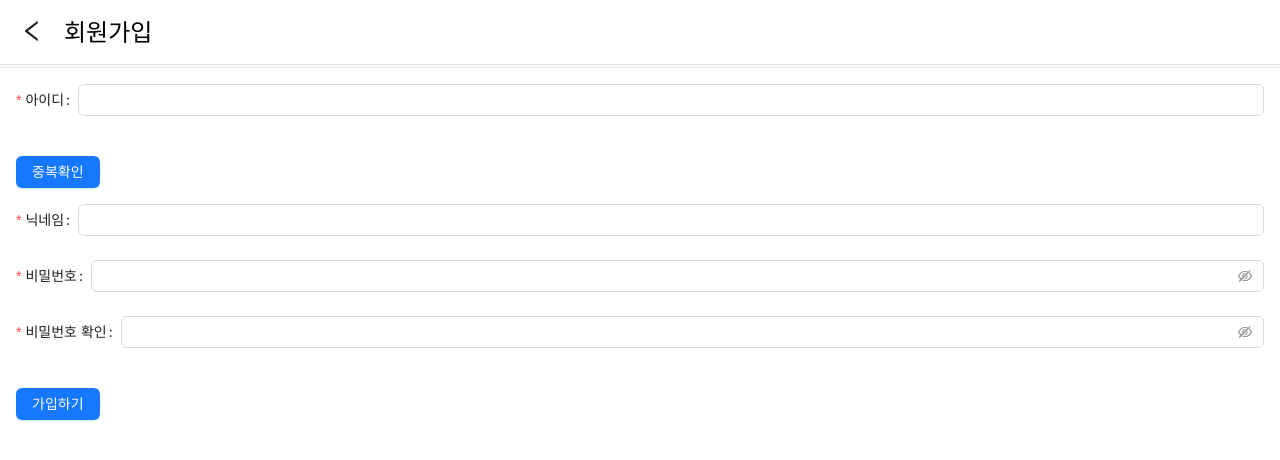
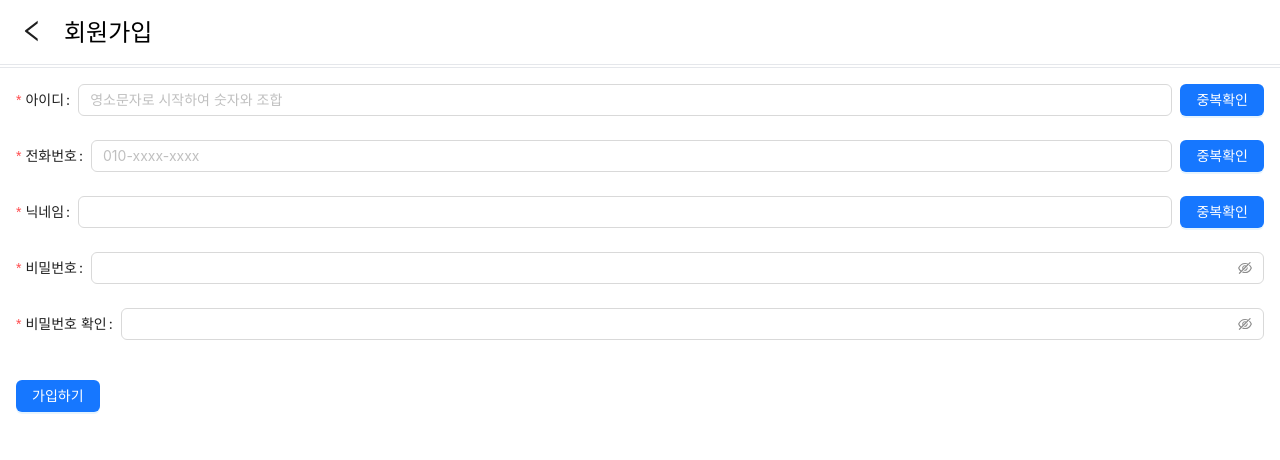
Before and after one commit to Auxilia606/my-service-test, a React (Vite) app in the folder frontend/: page /sign-up in a window 1280 px wide. Shown: the top 460 px of the page. Built offline with nearby package versions, Linux system fonts and the light colour scheme.

Commit message:
Feat : 회원가입 페이지 기능 추가구현 (validation)

```diff
--- /dev/null
+++ b/frontend/src/features/ValidateUserId/feature.tsx
@@ -0,0 +1,90 @@
+import React from "react";
+import { Button, Form, Input } from "antd";
+
+import { SignUpForm } from "@pages/SignUp/types";
+import { useUserCheckIdMutation } from "@shared/api/user/check/id";
+
+export const ValidateUserId: React.FC = () => {
+  const form = Form.useFormInstance();
+
+  const { mutateAsync: mutateUserCheckId } = useUserCheckIdMutation();
+  const idValidation = Form.useWatch(["confirm", "id"], form);
+
+  const onClickIdUniqueCheck = async () => {
+    const { exist } = await mutateUserCheckId({ id: form.getFieldValue("id") });
+
+    if (exist) {
+      form.setFieldValue(["confirm", "id"], "error");
+    } else {
+      form.setFieldValue(["confirm", "id"], "success");
+    }
+    form.validateFields(["id"]);
+  };
+
+  const onChangeId = () => {
+    form.setFieldValue(["confirm", "id"], "");
+  };
+
+  return (
+    <>
+      <Form.Item<SignUpForm> noStyle name={["confirm", "id"]} />
+      <Form.Item<SignUpForm>
+        label="아이디"
+        name="id"
+        // validateStatus={idValidation}
+        hasFeedback
+        rules={[
+          {
+            required: true,
+            message: "아이디를 입력해주세요",
+          },
+          ({ getFieldValue, setFieldValue }) => ({
+            validator: (_, value) => {
+              if (value.length > 16) {
+                setFieldValue(["confirm", "id"], "validating");
+                return Promise.reject(
+                  new Error("최대 16글자를 넘을 수 없습니다")
+                );
+              } else if (!value.match(/^[a-z]+[a-z0-9]{0,17}$/g)) {
+                setFieldValue(["confirm", "id"], "validating");
+                return Promise.reject(
+                  new Error("올바른 아이디 형식이 아닙니다")
+                );
+              } else if (getFieldValue(["confirm", "id"]) === "") {
+                setFieldValue(["confirm", "id"], "");
+                return Promise.reject(
+                  new Error("아이디 중복확인을 진행해주세요")
+                );
+              } else if (getFieldValue(["confirm", "id"]) === "error") {
+                setFieldValue(["confirm", "id"], "validating");
+                return Promise.reject(new Error("동일한 아이디가 존재합니다"));
+              } else {
+                setFieldValue(["confirm", "id"], "");
+                return Promise.resolve();
+              }
+            },
+          }),
+        ]}
+      >
+        <div className="flex gap-2">
+          <Input
+            autoComplete="username"
+            onChange={onChangeId}
+            placeholder="영소문자로 시작하여 숫자와 조합"
+            count={{ max: 16 }}
+          />
+          <Button
+            type="primary"
+            htmlType="button"
+            onClick={onClickIdUniqueCheck}
+            disabled={
+              idValidation === "success" || idValidation === "validating"
+            }
+          >
+            중복확인
+          </Button>
+        </div>
+      </Form.Item>
+    </>
+  );
+};
--- /dev/null
+++ b/frontend/src/features/ValidateUserId/index.ts
@@ -0,0 +1 @@
+export * from "./feature";
--- /dev/null
+++ b/frontend/src/features/ValidateUserNickname/feature.tsx
@@ -0,0 +1,85 @@
+import React from "react";
+import { Button, Form, Input } from "antd";
+
+import { SignUpForm } from "@pages/SignUp/types";
+import { useUserCheckNicknameMutation } from "@shared/api/user/check/nickname";
+
+export const ValidateUserNickname: React.FC = () => {
+  const form = Form.useFormInstance();
+
+  const { mutateAsync: mutateUserCheckNickname } =
+    useUserCheckNicknameMutation();
+  const nicknameValidation = Form.useWatch(["confirm", "nickname"], form);
+
+  const onClickNicknameUniqueCheck = async () => {
+    const { exist } = await mutateUserCheckNickname({
+      nickname: form.getFieldValue("nickname"),
+    });
+
+    if (exist) {
+      form.setFieldValue(["confirm", "nickname"], "error");
+    } else {
+      form.setFieldValue(["confirm", "nickname"], "success");
+    }
+    form.validateFields(["nickname"]);
+  };
+
+  const onChangeNickname = () => {
+    form.setFieldValue(["confirm", "nickname"], "");
+  };
+
+  return (
+    <>
+      <Form.Item<SignUpForm> noStyle name={["confirm", "nickname"]} />
+      <Form.Item<SignUpForm>
+        label="닉네임"
+        name="nickname"
+        hasFeedback
+        rules={[
+          { required: true, message: "닉네임을 입력해주세요" },
+          ({ getFieldValue, setFieldValue }) => ({
+            validator: (_, value) => {
+              if (value.length > 16) {
+                setFieldValue(["confirm", "nickname"], "validating");
+                return Promise.reject(
+                  new Error("최대 16글자를 넘을 수 없습니다")
+                );
+              } else if (!value.match(/^[a-zA-Zㄱ-힣0-9][a-zA-Zㄱ-힣0-9]*$/)) {
+                setFieldValue(["confirm", "nickname"], "validating");
+                return Promise.reject(
+                  new Error("올바른 닉네임 형식이 아닙니다")
+                );
+              } else if (getFieldValue(["confirm", "nickname"]) === "") {
+                setFieldValue(["confirm", "nickname"], "");
+                return Promise.reject(
+                  new Error("닉네임 중복확인을 진행해주세요")
+                );
+              } else if (getFieldValue("idConfirm") === "error") {
+                setFieldValue(["confirm", "nickname"], "validating");
+                return Promise.reject(new Error("동일한 닉네임이 존재합니다"));
+              } else {
+                setFieldValue(["confirm", "nickname"], "");
+                return Promise.resolve();
+              }
+            },
+          }),
+        ]}
+      >
+        <div className="flex gap-2">
+          <Input autoComplete="username" onChange={onChangeNickname} />
+          <Button
+            type="primary"
+            htmlType="button"
+            onClick={onClickNicknameUniqueCheck}
+            disabled={
+              nicknameValidation === "success" ||
+              nicknameValidation === "validating"
+            }
+          >
+            중복확인
+          </Button>
+        </div>
+      </Form.Item>
+    </>
+  );
+};
--- /dev/null
+++ b/frontend/src/features/ValidateUserNickname/index.ts
@@ -0,0 +1 @@
+export * from "./feature";
--- /dev/null
+++ b/frontend/src/features/ValidateUserPhone/feature.tsx
@@ -0,0 +1,87 @@
+import React from "react";
+import { Button, Form, Input } from "antd";
+
+import { SignUpForm } from "@pages/SignUp/types";
+import { useUserCheckPhoneMutation } from "@shared/api/user/check/phone";
+
+export const ValidateUserPhone: React.FC = () => {
+  const form = Form.useFormInstance<SignUpForm>();
+
+  const { mutateAsync: mutateUserCheckPhone } = useUserCheckPhoneMutation();
+  const phoneValidation = Form.useWatch(["confirm", "phone"], form);
+
+  const onClickPhoneUniqueCheck = async () => {
+    const { exist } = await mutateUserCheckPhone({
+      phone: form.getFieldValue("phone"),
+    });
+
+    if (exist) {
+      form.setFieldValue(["confirm", "phone"], "error");
+    } else {
+      form.setFieldValue(["confirm", "phone"], "success");
+    }
+    form.validateFields(["phone"]);
+  };
+
+  const onChangePhone = () => {
+    form.setFieldValue(["confirm", "phone"], "");
+  };
+
+  return (
+    <>
+      <Form.Item<SignUpForm> noStyle name={["confirm", "phone"]} />
+      <Form.Item<SignUpForm>
+        label="전화번호"
+        name="phone"
+        hasFeedback
+        rules={[
+          { required: true, message: "전화번호를 입력해주세요" },
+          ({ getFieldValue, setFieldValue }) => ({
+            validator: (_, value) => {
+              if (!value) {
+                setFieldValue(["confirm", "phone"], "validating");
+                return Promise.resolve();
+              } else if (!value.match(/^[0-9]{3}[-]+[0-9]{4}[-]+[0-9]{4}$/)) {
+                setFieldValue(["confirm", "phone"], "validating");
+                return Promise.reject(
+                  new Error("올바른 전화번호 형식이 아닙니다")
+                );
+              } else if (getFieldValue(["confirm", "phone"]) === "") {
+                setFieldValue(["confirm", "phone"], "");
+                return Promise.reject(
+                  new Error("전화번호 중복확인을 진행해주세요")
+                );
+              } else if (getFieldValue(["confirm", "phone"]) === "error") {
+                setFieldValue(["confirm", "phone"], "validating");
+                return Promise.reject(
+                  new Error("동일한 전화번호가 존재합니다")
+                );
+              } else {
+                setFieldValue(["confirm", "phone"], "");
+                return Promise.resolve();
+              }
+            },
+          }),
+        ]}
+      >
+        <div className="flex gap-2">
+          <Input
+            type="tel"
+            onChange={onChangePhone}
+            placeholder="010-xxxx-xxxx"
+          />
+          <Button
+            type="primary"
+            htmlType="button"
+            onClick={onClickPhoneUniqueCheck}
+            disabled={
+              phoneValidation === "success" || phoneValidation === "validating"
+            }
+          >
+            중복확인
+          </Button>
+        </div>
+      </Form.Item>
+    </>
+  );
+};
--- /dev/null
+++ b/frontend/src/features/ValidateUserPhone/index.ts
@@ -0,0 +1 @@
+export * from "./feature";
--- a/frontend/src/pages/SignUp/page.tsx
+++ b/frontend/src/pages/SignUp/page.tsx
@@ -1,7 +1,8 @@
-import Button from "antd/es/button";
-import Form from "antd/es/form";
-import Input from "antd/es/input";
+import { Button, Form, Input } from "antd";
 
+import { ValidateUserId } from "@features/ValidateUserId";
+import { ValidateUserNickname } from "@features/ValidateUserNickname";
+import { ValidateUserPhone } from "@features/ValidateUserPhone";
 import { useUserSignUpMutation } from "@shared/api/user/sign-up";
 import { Page } from "@shared/components/Page";
 
@@ -11,12 +12,12 @@ export const SignUp: React.FC = () => {
   const [form] = Form.useForm<SignUpForm>();
   const { mutateAsync } = useUserSignUpMutation();
 
-  const onClickUniqueCheck = () => {};
   const onClickSubmit = async (values: SignUpForm) => {
     try {
       await mutateAsync({
         id: values.id,
         nickname: values.nickname,
+        phone: values.phone,
         password: values.password,
       });
       window.location.replace("/");
@@ -30,40 +31,20 @@ export const SignUp: React.FC = () => {
       <Page.Header back title="회원가입" />
       <Page.Body>
         <Form form={form} onFinish={onClickSubmit}>
-          <Form.Item
-            label="아이디"
-            name="id"
-            rules={[{ required: true, message: "아이디를 입력해주세요" }]}
-          >
-            <Input autoComplete="username" />
-          </Form.Item>
-          <Form.Item name="check" noStyle>
-            <Button
-              type="primary"
-              htmlType="button"
-              className="my-4"
-              onClick={onClickUniqueCheck}
-            >
-              중복확인
-            </Button>
-          </Form.Item>
-          <Form.Item
-            label="닉네임"
-            name="nickname"
-            rules={[{ required: true, message: "닉네임을 입력해주세요" }]}
-          >
-            <Input autoComplete="username" />
-          </Form.Item>
-          <Form.Item
+          <Form.Item<SignUpForm> noStyle name={["confirm", "nickname"]} />
+          <ValidateUserId />
+          <ValidateUserPhone />
+          <ValidateUserNickname />
+          <Form.Item<SignUpForm>
             label="비밀번호"
             name="password"
             rules={[{ required: true, message: "비밀번호를 입력해주세요" }]}
           >
             <Input.Password autoComplete="new-password" />
           </Form.Item>
-          <Form.Item
+          <Form.Item<SignUpForm>
             label="비밀번호 확인"
-            name="password-confirm"
+            name={["passwordConfirm"]}
             rules={[
               { required: true, message: "비밀번호를 입력해주세요" },
               ({ getFieldValue }) => ({
@@ -80,11 +61,9 @@ export const SignUp: React.FC = () => {
           >
             <Input.Password autoComplete="new-password" />
           </Form.Item>
-          <Form.Item noStyle>
-            <Button type="primary" htmlType="submit" className="my-4">
-              가입하기
-            </Button>
-          </Form.Item>
+          <Button type="primary" htmlType="submit" className="my-4">
+            가입하기
+          </Button>
         </Form>
       </Page.Body>
     </Page>
```
Also changed, not shown: frontend/src/pages/SignUp/types.ts (+8 -0 lines).
